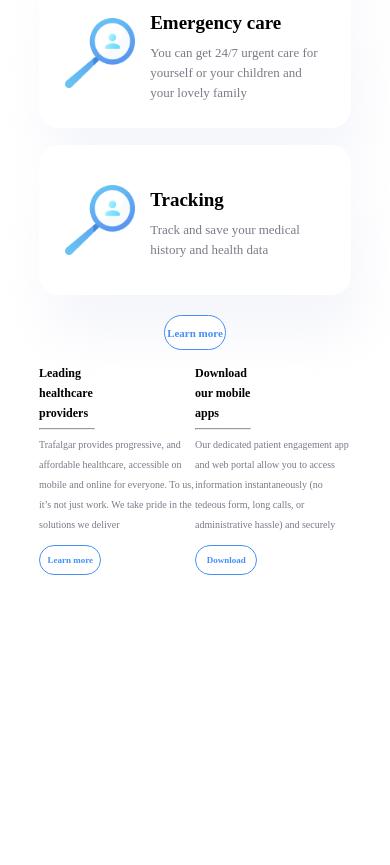
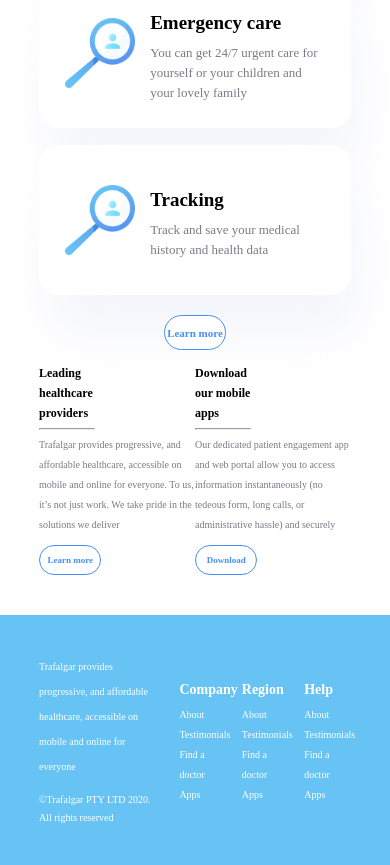
Before and after one commit to mirzamahmudov007/Trafalgar, a plain HTML site: page index.html in a window 390 px wide. Shown: the part 1169-2034 px from the top of the page. Before the commit the page ends 1784 px from the top, so only its background shows below. Drawn offline with Linux system fonts and the light colour scheme.

Commit message:
updates success

```diff
--- a/index.html
+++ b/index.html
@@ -105,5 +105,39 @@
       </ul>
   </div>
 </section>
+
+<footer class="footer">
+    <div class="container">
+        <ul class="footer__list">
+            <li class="footer__list__item">
+                <div><img src="./img/Group%207.svg"> </div>
+                <p>Trafalgar provides progressive, and affordable healthcare, accessible on mobile and online
+                    for everyone</p>
+                <span>©Trafalgar PTY LTD 2020. All rights reserved</span>
+            </li>
+            <li class="footer__list__item">
+                <h2>Company</h2>
+                <p>About</p>
+                <p>Testimonials</p>
+                <p>Find a doctor</p>
+                <p>Apps</p>
+            </li>
+            <li class="footer__list__item">
+                <h2>Region</h2>
+                <p>About</p>
+                <p>Testimonials</p>
+                <p>Find a doctor</p>
+                <p>Apps</p>
+            </li>
+            <li class="footer__list__item">
+                <h2>Help</h2>
+                <p>About</p>
+                <p>Testimonials</p>
+                <p>Find a doctor</p>
+                <p>Apps</p>
+            </li>
+        </ul>
+    </div>
+</footer>
 </body>
 </html>
--- a/style.css
+++ b/style.css
@@ -264,6 +264,71 @@ li {
     font-weight: 700;
 }
 
+.footer{
+    width: 100%;
+    height: 350px;
+    background-color: #67C3F3;
+}
+
+.footer .container{
+    display: flex;
+    align-items: center;
+    height: 100%;
+}
+.footer__list{
+    width: 100%;
+    display: flex;
+    justify-content: space-between;
+    align-items: center;
+}
+
+.footer__list__item h2{
+    color: #FFF;
+    font-family: Muli;
+    font-size: 19px;
+    font-style: normal;
+    font-weight: 700;
+    line-height: 60px; /* 300% */
+}
+
+.footer__list__item p{
+    color: #FFF;
+    font-family: Muli;
+    font-size: 16px;
+    font-style: normal;
+    font-weight: 300;
+    line-height: 38px; /* 211.111% */
+
+}
+
+.footer__list__item span{
+    color: #FFF;
+    font-family: Muli;
+    font-size: 14px;
+    font-style: normal;
+    font-weight: 300;
+    line-height: 28px; /* 175% */
+}
+.footer__list__item:nth-child(1){
+    width: 30%;
+    height: 70%;
+}
+.footer__list__item:nth-child(1) p{
+    margin-bottom: 20px;
+}
+.footer__list__item:nth-child(2){
+    width: 15%;
+    height: 70%;
+}
+.footer__list__item:nth-child(3){
+    width: 15%;
+    height: 70%;
+}
+.footer__list__item:nth-child(4){
+    width: 15%;
+    height: 70%;
+}
+
 @media only screen and (max-width: 1300px) {
 
     .navbar {
@@ -327,28 +392,32 @@ li {
         height: 150px;
     }
 
-    .blog__list__item{
+    .blog__list__item {
         margin-bottom: 10px;
     }
-    .blog__list__item h2{
+
+    .blog__list__item h2 {
         font-size: 25px;
         line-height: 30px;
     }
-    .blog__list__item hr{
+
+    .blog__list__item hr {
         margin: 10px 0;
     }
-    .blog__list__item p{
+
+    .blog__list__item p {
         font-size: 15px;
         margin-bottom: 7px;
         line-height: 25px;
     }
-    .blog__list__item button{
+
+    .blog__list__item button {
         width: 130px;
         height: 40px;
         font-size: 15px;
     }
 
-    .blog__list__item{
+    .blog__list__item {
         margin-bottom: 80px;
     }
 }
@@ -408,28 +477,49 @@ li {
         height: 150px;
     }
 
-    .blog__list__item{
+    .blog__list__item {
         margin-bottom: 40px;
         padding-right: 0px;
     }
 
-    .blog__list__item h2{
+    .blog__list__item h2 {
         font-size: 25px;
         line-height: 30px;
     }
 
-    .blog__list__item p{
+    .blog__list__item p {
         line-height: 20px;
         margin-bottom: 5px;
     }
 
-    .blog__list__item button{
+    .blog__list__item button {
         height: 40px;
         width: 40%;
     }
+
     .blog__list__item:nth-child(2), .blog__list__item:nth-child(3) {
         padding-left: 90px;
         padding-right: 40px;
+    }
+
+    .footer{
+        height: 300px;
+    }
+    .footer__list__item img{
+        width: 48%;
+    }
+    .footer__list__item h2{
+        font-size: 18px;
+        line-height: 30px;
+    }
+
+    .footer__list__item p{
+        font-size: 14px;
+        line-height: 35px;
+    }
+    .footer__list__item:nth-child(1) p{
+        margin-bottom: 1px;
+        line-height: 33px;
     }
 }
 
@@ -503,26 +593,30 @@ li {
         width: 43%;
     }
 
-    .blog__list__item h2{
+    .blog__list__item h2 {
         font-size: 24px;
     }
+
     .blog__list__item:nth-child(2), .blog__list__item:nth-child(3) {
         padding-left: 80px;
         padding-right: 40px;
     }
-    .blog__list__item hr{
+
+    .blog__list__item hr {
         margin: 5px 0;
     }
 
-    .blog__list__item p{
+    .blog__list__item p {
         font-size: 14px;
         margin-bottom: 10px;
     }
 
-    .blog__list__item button{
+    .blog__list__item button {
         height: 33px;
         font-size: 11px;
     }
+
+
 }
 
 @media only screen and (max-width: 1000px) {
@@ -620,9 +714,33 @@ li {
         padding-right: 20px;
     }
 
-    .blog__list__item h2{
+    .blog__list__item h2 {
         font-size: 23px;
     }
+
+    .footer{
+        height: 250px;
+    }
+    .footer__list__item img{
+       display: none;
+    }
+    .footer__list__item h2{
+        font-size: 16px;
+    }
+    .footer__list__item p{
+        font-size: 14px;
+        line-height: 25px;
+    }
+
+    .footer__list__item:nth-child(1) p{
+        line-height: 25px;
+        margin-bottom: 10px;
+    }
+    .footer__list__item:nth-child(1) span{
+        line-height: 20px;
+        font-size: 14px;
+    }
+
 }
 
 @media only screen and (max-width: 900px) {
@@ -720,13 +838,21 @@ li {
         font-size: 11px;
     }
 
-    .blog__list__item h2{
+    .blog__list__item h2 {
         font-size: 18px;
     }
 
     .blog__list__item:nth-child(2), .blog__list__item:nth-child(3) {
         padding-left: 50px;
         padding-right: 20px;
+    }
+
+    .footer__list__item:nth-child(1){
+        width:35%;
+    }
+
+    .footer__list__item h2{
+        font-size: 17px;
     }
 }
 
@@ -808,10 +934,13 @@ li {
     }
 
 
-
     .blog__list__item:nth-child(2), .blog__list__item:nth-child(3) {
         padding-left: 20px;
         padding-right: 0px;
+    }
+
+    .footer__list__item:nth-child(1){
+        width: 40%;
     }
 }
 
@@ -858,17 +987,19 @@ li {
     }
 
 
-    .blog__list__item h2{
+    .blog__list__item h2 {
         font-size: 16px;
     }
-    .blog__list__item p{
+
+    .blog__list__item p {
         font-size: 12px;
     }
+
     .blog__list__item:nth-child(2), .blog__list__item:nth-child(3) {
         padding-left: 10px;
     }
 
-    .blog__list__item button{
+    .blog__list__item button {
         height: 30px;
         font-size: 10px;
     }
@@ -924,7 +1055,7 @@ li {
         width: 100%;
     }
 
-    .service__list__item img{
+    .service__list__item img {
         width: 15%;
     }
 
@@ -932,14 +1063,27 @@ li {
         height: 1300px;
     }
 
-    .blog__list__item h2{
+    .blog__list__item h2 {
         font-size: 15px;
         line-height: 20px;
         /*width: 100%;*/
     }
 
-    .blog__list__item p{
+    .blog__list__item p {
         font-size: 10px;
+    }
+
+    .footer__list__item h2{
+        font-size: 14px;
+    }
+
+    .footer__list__item p{
+        font-size: 10px;
+        line-height: 20px;
+    }
+    .footer__list__item:nth-child(1) span{
+        font-size: 10px;
+        line-height: 9px;
     }
 }
 
@@ -1016,21 +1160,23 @@ li {
     }
 
 
-
-    .blog__list__item h2{
+    .blog__list__item h2 {
         font-size: 12px;
     }
-    .blog__list__item:nth-child(1){
+
+    .blog__list__item:nth-child(1) {
         display: none;
     }
-    .blog__list__item:nth-child(4){
+
+    .blog__list__item:nth-child(4) {
         display: none;
     }
+
     .blog__list__item:nth-child(2), .blog__list__item:nth-child(3) {
-           padding-left: 0;
-       }
+        padding-left: 0;
+    }
 
-    .blog__list__item button{
+    .blog__list__item button {
         font-size: 9px;
     }
 
@@ -1049,7 +1195,7 @@ li {
         width: 40%;
     }
 
-    .service__list__item{
+    .service__list__item {
         padding: 10px;
     }
 
```
Also changed, not shown: img/Group 7.svg (added).
